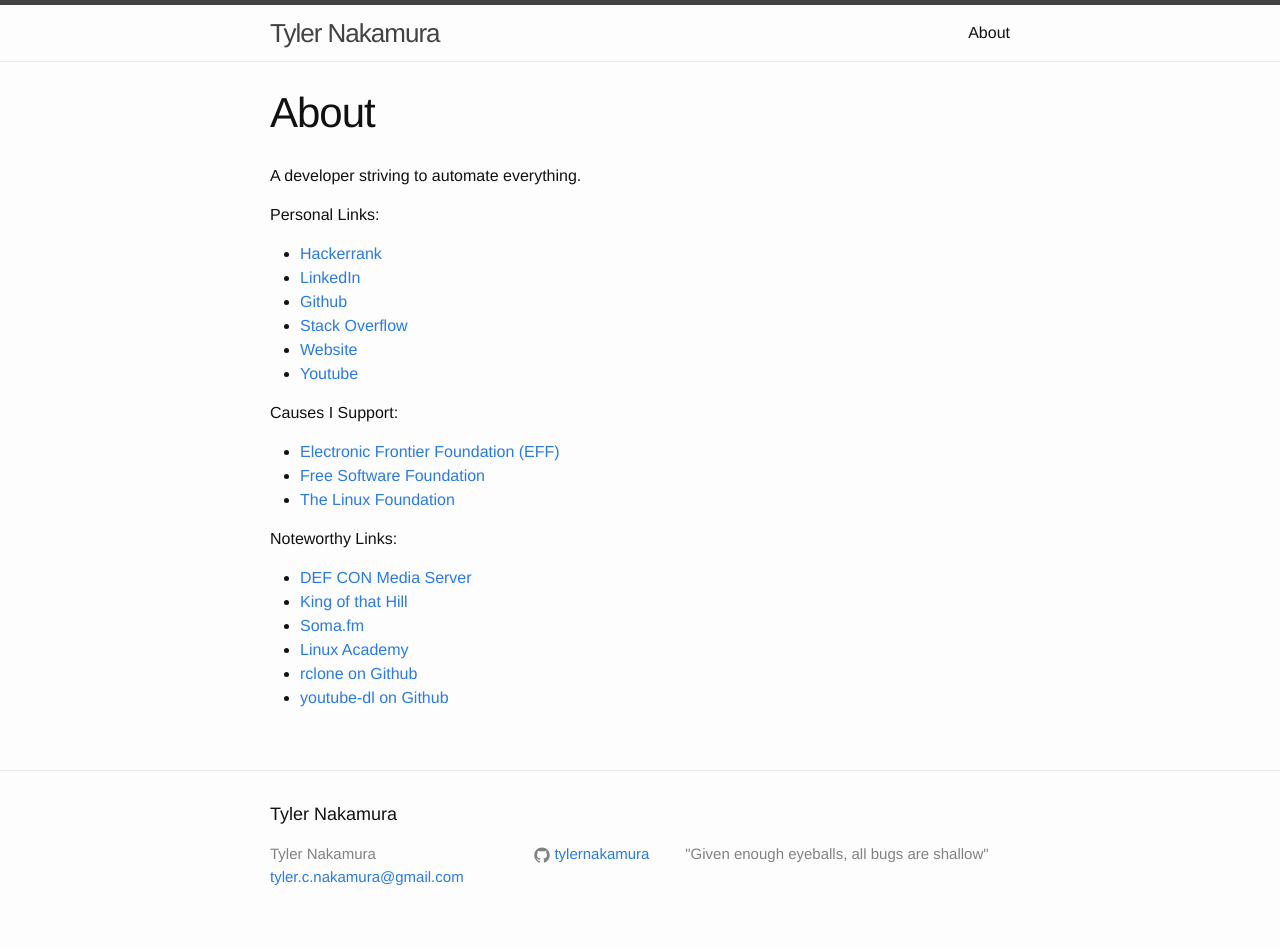
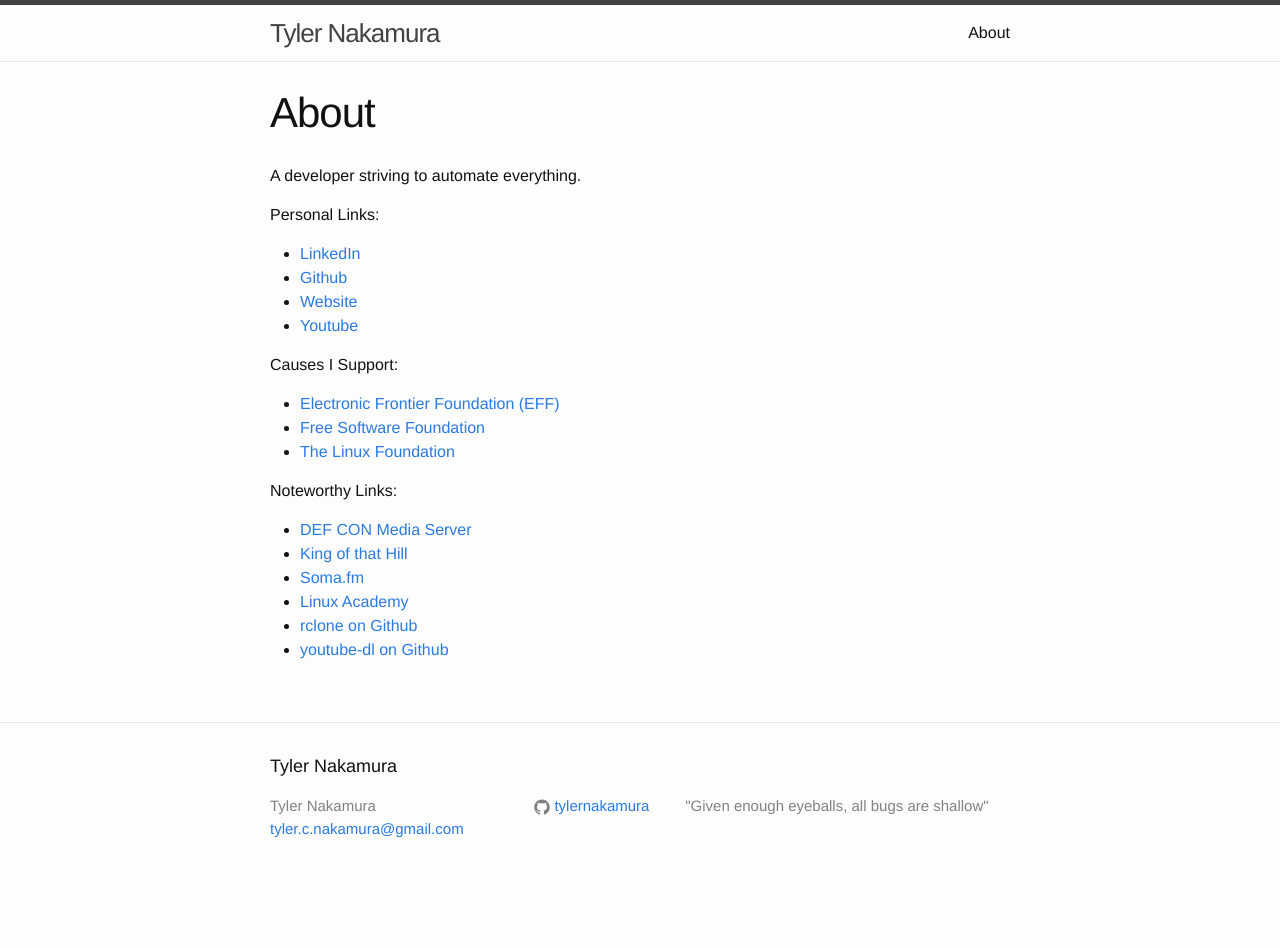
Before and after one commit to ahlim0m/tylernakamura.github.io, a Jekyll site: the page built from about.md, in a window 1280 px wide. Built offline with Jekyll 4.4.1, drawn with Linux system fonts in a browser that asks for light colours; after the commit the page ends 900 px from its top, so only the background shows below that.

Commit message:
remove lazy links

```diff
--- a/about.md
+++ b/about.md
@@ -8,10 +8,8 @@
 
 Personal Links:
 
-- [Hackerrank](https://www.hackerrank.com/gunderson)
 - [LinkedIn](https://linkedin.com/in/tylernakamura)
 - [Github](https://github.com/tylernakamura)
-- [Stack Overflow](http://stackoverflow.com/users/story/4143925)
 - [Website](http://tylernakamura.com)
 - [Youtube](https://www.youtube.com/channel/UCfj5hXxhXWTnJEbI94p_dkg)
 
```
